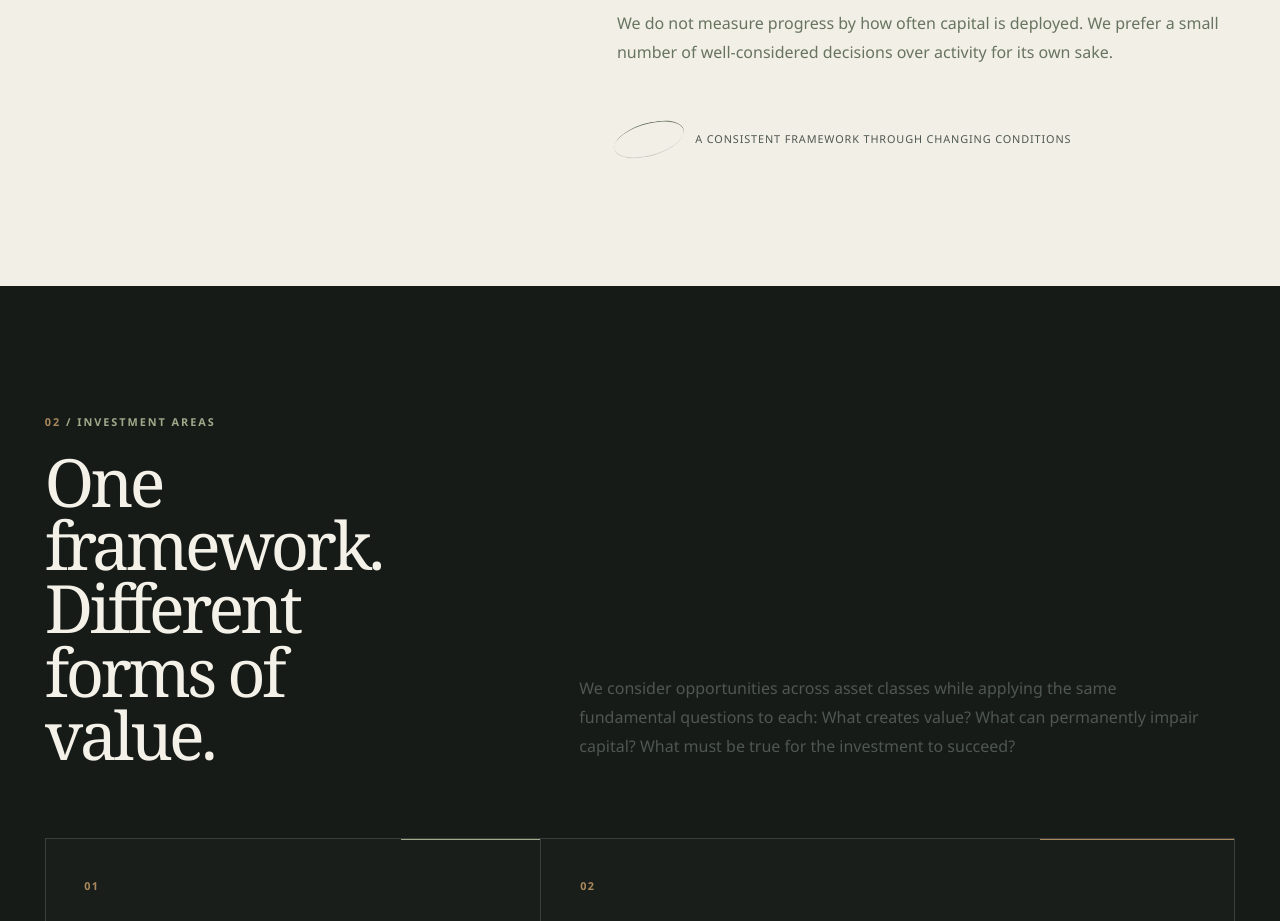
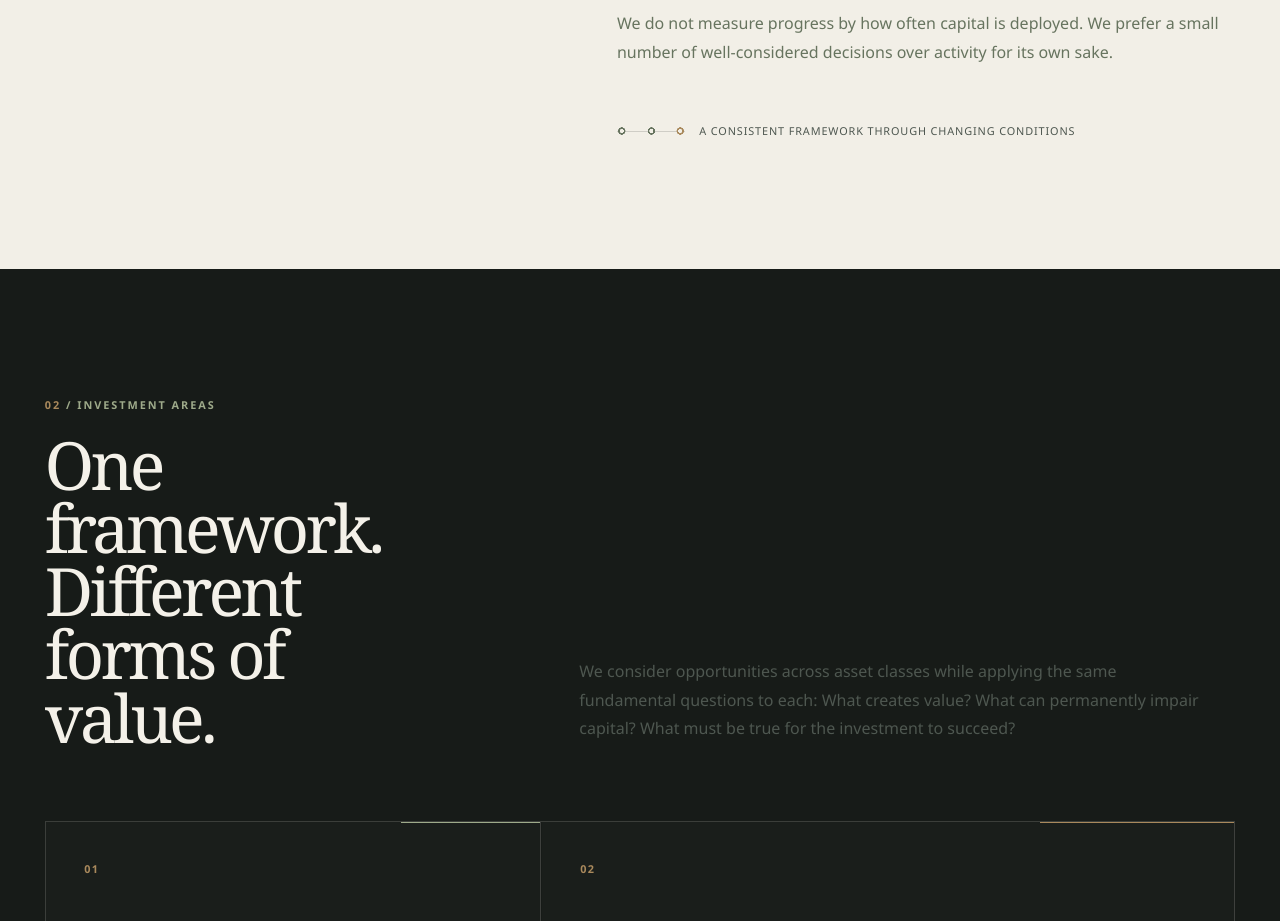
Before and after one commit to tom-simko/pudilar, an Astro site: page / in a window 1280 px wide. Shown: the part 1240-2161 px from the top of the page. Built offline with nearby package versions, Linux system fonts and the light colour scheme; Astro itself is replaced by a stand-in of ours.

Commit message:
Refine approach section motif

```diff
--- a/src/styles/global.css
+++ b/src/styles/global.css
@@ -626,13 +626,15 @@
 }
 
 .cycle-motif::before {
-  width: 4rem;
-  height: 2.2rem;
-  border-top: 1px solid var(--green-dark);
-  border-bottom: 1px solid var(--line-light);
-  border-radius: 50%;
+  width: 4.25rem;
+  height: 1.25rem;
+  flex: 0 0 4.25rem;
+  background:
+    radial-gradient(circle at 0.3rem 50%, var(--paper) 0 0.12rem, var(--green-dark) 0.13rem 0.22rem, transparent 0.24rem),
+    radial-gradient(circle at 2.15rem 50%, var(--paper) 0 0.12rem, var(--green-dark) 0.13rem 0.22rem, transparent 0.24rem),
+    radial-gradient(circle at 3.95rem 50%, var(--paper) 0 0.12rem, var(--bronze) 0.13rem 0.22rem, transparent 0.24rem),
+    linear-gradient(var(--line-light), var(--line-light)) center / 100% 1px no-repeat;
   content: '';
-  transform: skewX(-28deg) rotate(-8deg);
 }
 
 .areas-section {
```
